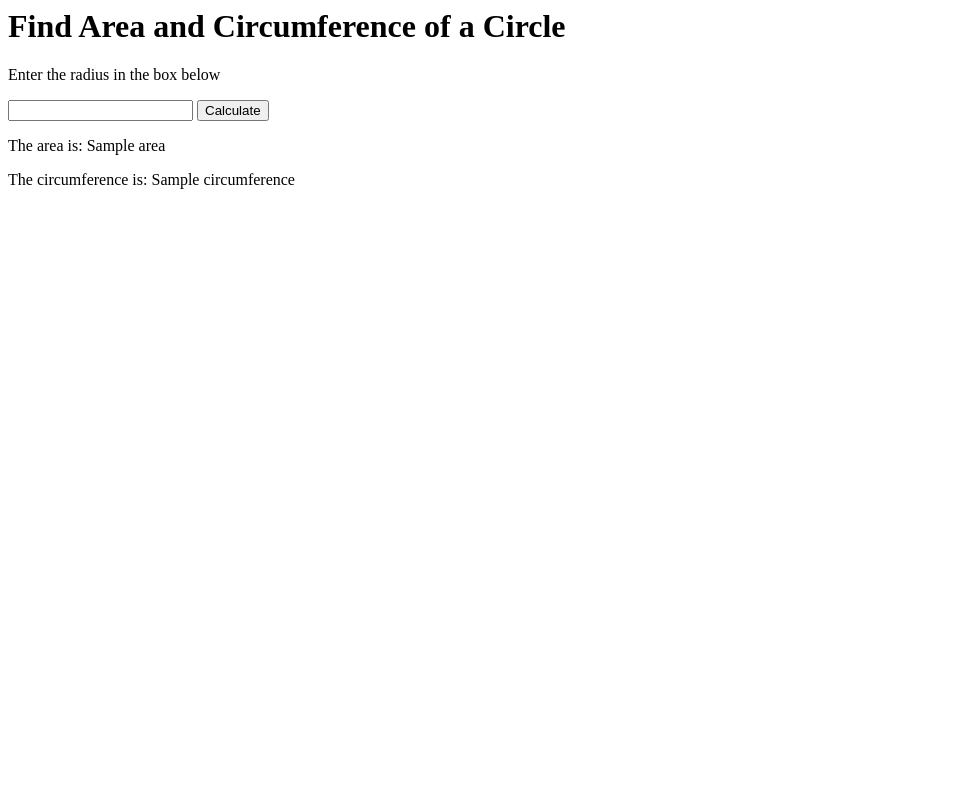
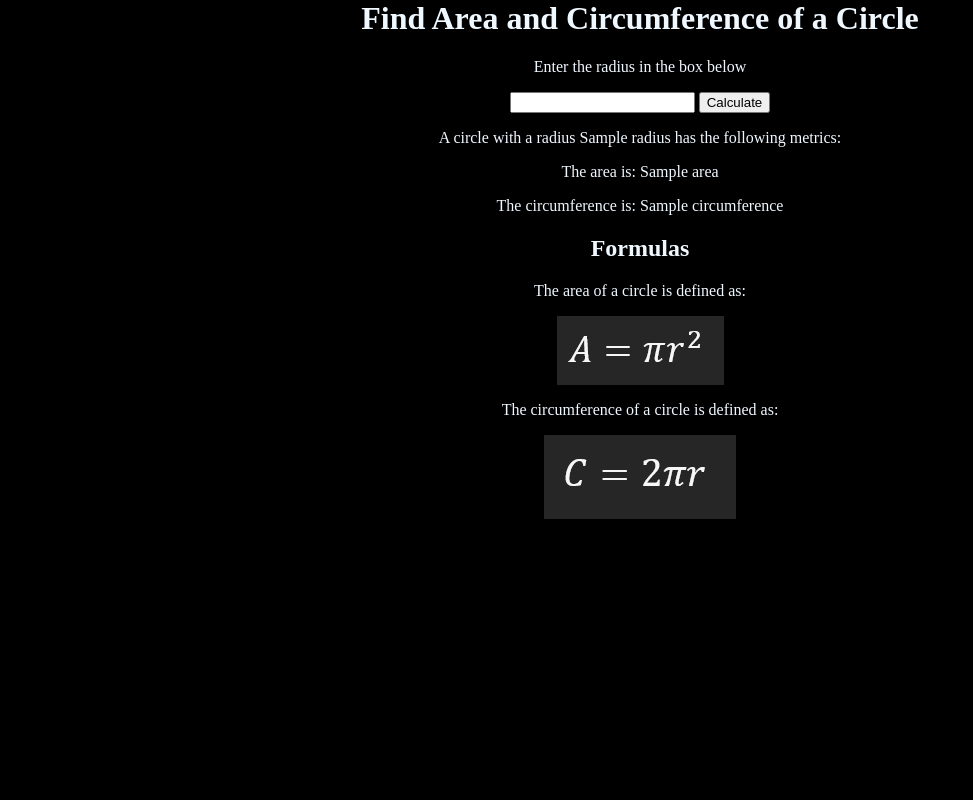
Before and after one commit to mfritscher555/webapp, a Flask app: template webapp/Templates/index.html in a window 1280 px wide. Shown: the whole page, without its empty margins (0-973 px from the left). Run offline with Flask 2, Linux system fonts and the light colour scheme; the template is opened without the code that fills it: most values are stand-ins (such as "Sample title", 1, 10 or a date in 2020).

Commit message:
Add files via upload

```diff
--- a/webapp/Templates/index.html
+++ b/webapp/Templates/index.html
@@ -1,12 +1,21 @@
 
 
 <html>
+<head><link rel="stylesheet" type = "text/css" href="../static/styling/resource.css"></head>
+
+<div>
         <h1> Find Area and Circumference of a Circle </h1>
         <p> Enter the radius in the box below </p>
-        <form action="" method="post">
+                <form action="/" method="post">
                         <input type="text" name="radius">
                         <input type="submit" value="Calculate">
                     </form>
+
+        {% if radius -%}
+        <p> A circle with a radius {{ radius }} has the following metrics: </p>
+        {%- endif %}
+
+
         {% if area -%}
         <p> The area is:  {{ area }}</p>
 
@@ -19,4 +28,19 @@
         {% if circumference -%}
         <p> The circumference is:  {{ circumference }}</p>
         {%- endif %}
+
+
+
+        <h2> Formulas </h2>
+
+        <p>The area of a circle is defined as:</p>
+        <img src="{{url_for('static', filename='area_circle.png')}}" align="middle"/>
+
+
+        <p>The circumference of a circle is defined as:</p>
+
+        <img src="{{url_for('static', filename='circum.png')}}" align="middle"/>
+
+
+
 </html>
--- a/webapp/main.py
+++ b/webapp/main.py
@@ -4,28 +4,35 @@ from flask import Flask
 from flask import render_template, request
 from logging import FileHandler, WARNING
 import math
+# from module import area, circumference
+
+app = Flask(__name__, template_folder='Templates')
 
 # pi is a global variable since it does not change
 pi = 3.141592658979
 
-app = Flask(__name__, template_folder='Templates')
+
 #
-# file_handler = FileHandler('errorlog.txt')
-# file_handler.setLevel(WARNING)
+file_handler = FileHandler('errorlog.txt')
+file_handler.setLevel(WARNING)
 
-@app.route("/", methods=['GET'])
+@app.route('/', methods=['GET'])
 def index():
     area=None
     circumference=None
-    return render_template("index.html", area=area, circumference=circumference)
+    radius=None
+    return render_template("index.html", area=area, circumference=circumference, radius=radius)
 
 
-@app.route("/", methods=['Post'])
+@app.route('/', methods=['Post'])
 def indexPost():
     radius = request.form['radius']
     calculatedArea = area(radius)
-    calulatedCircum = circumference(radius)
-    return render_template("index.html", area=calculatedArea, circumference=calulatedCircum)
+    calculatedCircum = circumference(radius)
+    return render_template("index.html", area=calculatedArea, circumference=calculatedCircum, radius=radius)
+
+
+
 
 def area(radius):
     radius = float(radius)
@@ -44,6 +51,10 @@ def circumference(radius):
 
 
 
+
+
+
+
 if __name__ == "__main__":
     app.debug = True
     app.run(host="127.0.0.1", port=8080, debug=True)
--- /dev/null
+++ b/webapp/static/styling/resource.css
@@ -0,0 +1,11 @@
+
+
+
+
+body{
+    background-color: black;
+    color: aliceblue;
+    margin:auto;
+    text-align: center;
+
+}
```
Also changed, not shown: webapp/module.py (added, +18 -0 lines), webapp/static/area_circle.PNG (added), webapp/static/circum.PNG (added). Lines whose indentation alone changed are shown as unchanged.
